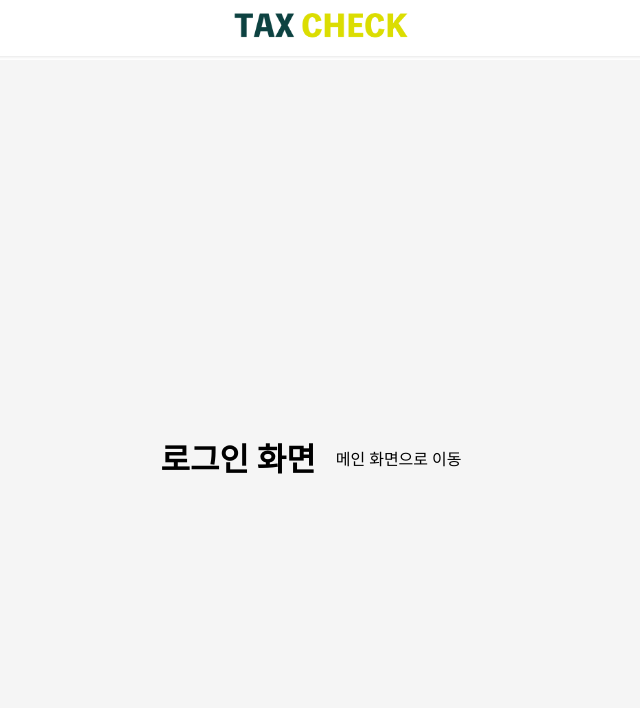
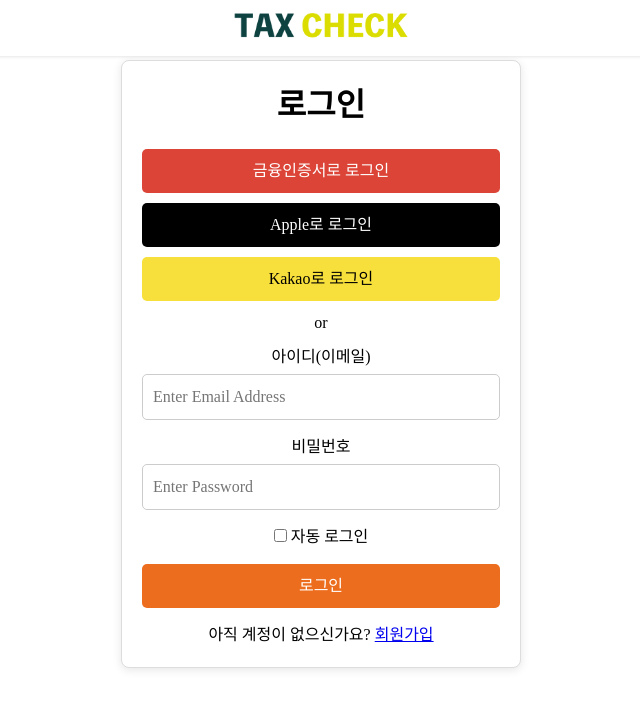
Before and after one commit to hyeonseung-lee/tax-check, a Vue app in the folder front/ui/: page / in a window 1280 px wide. Shown: the top 708 px of the page, without its empty margins (319-959 px from the left). Built offline with nearby package versions, Linux system fonts and the light colour scheme; a web font is replaced by a local one.

Commit message:
로그인 화면 개발

```diff
--- a/front/ui/src/components/Login.vue
+++ b/front/ui/src/components/Login.vue
@@ -1,32 +1,149 @@
 <template>
-  <div class="login">
-    <h1>로그인 화면</h1>
-    <button @click="goToMain">메인 화면으로 이동</button>
+  <div class="login-container">
+    <h1>로그인</h1>
+
+    <div class="social-login">
+      <button class="social-button google">금융인증서로 로그인</button>
+      <button class="social-button apple">Apple로 로그인</button>
+      <button class="social-button kakao">Kakao로 로그인</button>
+    </div>
+
+    <div class="or-divider">or</div>
+
+    <form @submit.prevent="handleSubmit">
+      <div class="form-group">
+        <label for="email">아이디(이메일)</label>
+        <input
+          type="email"
+          id="email"
+          v-model="email"
+          placeholder="Enter Email Address"
+          required
+        />
+      </div>
+      <div class="form-group">
+        <label for="password">비밀번호</label>
+        <input
+          type="password"
+          id="password"
+          v-model="password"
+          placeholder="Enter Password"
+          required
+        />
+      </div>
+      <div class="form-group">
+        <label>
+          <input type="checkbox" v-model="rememberMe" /> 자동 로그인
+        </label>
+      </div>
+      <button type="submit" class="login-button">로그인</button>
+    </form>
+
+    <p class="signup-link">아직 계정이 없으신가요? <a href="#">회원가입</a></p>
   </div>
 </template>
 
 <script>
+import { ref } from "vue";
+
 export default {
   name: "LoginPage",
-  methods: {
-    goToMain() {
-      this.$router.push({ name: "Main" }); // 메인 화면으로 이동
-    },
+  setup() {
+    const email = ref("");
+    const password = ref("");
+    const rememberMe = ref(false);
+
+    const handleSubmit = () => {
+      // 로그인 로직 추가
+      console.log("로그인 정보:", {
+        email: email.value,
+        password: password.value,
+        rememberMe: rememberMe.value,
+      });
+    };
+
+    return { email, password, rememberMe, handleSubmit };
   },
 };
 </script>
 
 <style scoped>
-.login {
+.login-container {
+  max-width: 400px;
+  margin: auto;
+  padding: 20px;
+  border: 1px solid #ddd;
+  border-radius: 8px;
+  background-color: #fff;
+  box-shadow: 0 2px 10px rgba(0, 0, 0, 0.1);
+}
+
+h1 {
+  text-align: center;
+  margin-bottom: 20px;
+}
+
+.social-login {
   display: flex;
-  justify-content: center;
-  align-items: center;
-  height: 100vh; /* 전체 화면 높이 */
-  background-color: #f5f5f5; /* 배경색 */
+  flex-direction: column;
+  gap: 10px;
 }
-button {
-  padding: 10px 20px;
-  font-size: 16px;
+
+.social-button {
+  padding: 10px;
+  border: none;
+  border-radius: 5px;
+  cursor: pointer;
+  color: white;
+}
+
+.google {
+  background-color: #db4437; /* Google 색상 */
+}
+
+.apple {
+  background-color: #000; /* Apple 색상 */
+}
+
+.kakao {
+  background-color: #f7e03b; /* Kakao 색상 */
+  color: black;
+}
+
+.or-divider {
+  text-align: center;
+  margin: 10px 0;
+}
+
+.form-group {
+  margin-bottom: 15px;
+}
+
+label {
+  display: block;
+  margin-bottom: 5px;
+}
+
+input[type="email"],
+input[type="password"] {
+  width: 100%;
+  padding: 10px;
+  border: 1px solid #ccc;
+  border-radius: 5px;
+}
+
+.login-button {
+  width: 100%;
+  padding: 10px;
+  background-color: #ed6d1e; /* 로그인 버튼 색상 */
+  color: white;
+  border: none;
+  border-radius: 5px;
   cursor: pointer;
 }
+
+.signup-link {
+  text-align: center;
+  margin-top: 15px;
+}
 </style>
```
